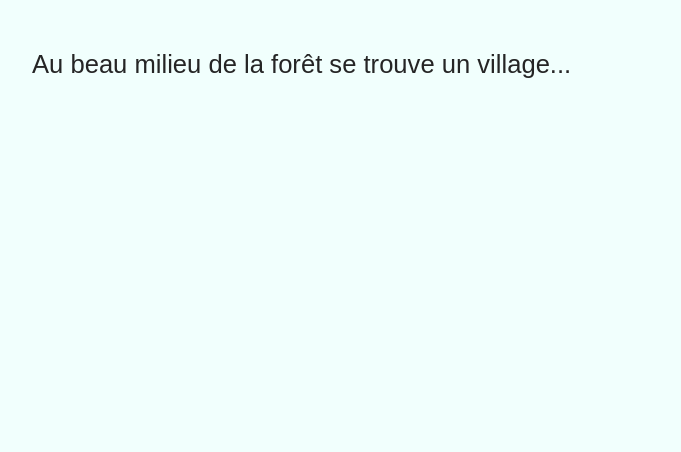
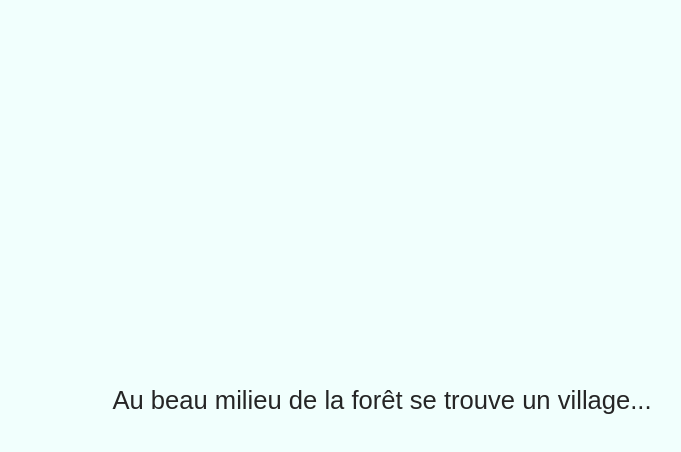
Before and after one commit to Ushien/ToyBlock, a React (Create React App) app in the folder code/toyblock/: page / in a window 1280 px wide. Shown: the top 452 px of the page, without its empty margins (258-939 px from the left). Built offline with nearby package versions, Linux system fonts and the light colour scheme.

Commit message:
Introduction visual update
- New buttons visuals, with smooth animations
- Cool centered text

```diff
--- a/code/toyblock/src/App.css
+++ b/code/toyblock/src/App.css
@@ -27,10 +27,6 @@ body {
          }
     }
 
-.intro {
-
-}
-
 .problem {
         margin: 30px auto;
         font-weight: 700;
@@ -42,3 +38,49 @@ body {
         color: #ffffff;
         padding: 30px;
 }
+
+.centeredscreen {
+	display: flex;
+	justify-content: center;
+	align-items: center;
+	min-height: 100vh;
+
+}
+
+.centeredtext {
+        text-align: center
+}
+
+.button{
+        margin: 10px;
+        border: 2px solid;
+        color: #252525;
+        padding: 15px 32px;
+        text-align: center;
+        text-decoration: none;
+        display: inline-block;
+        border-radius: 14px;
+}
+
+.button:hover{
+        background: #3fceb8;
+        color: #f1fffd;
+        animation: buttonanimation ease 1s;
+        border: 2px solid #252525;
+        cursor: pointer
+   }
+
+@keyframes buttonanimation {
+        0% {
+                background: #f1fffd;
+                border: 2px solid #252525;
+                color: #252525;
+        }
+        50% {
+                /*color: #f1fffd;*/
+        }
+        100% {
+                background: #3fceb8;
+                border: 2px solid #252525;
+                }
+        }
--- a/code/toyblock/src/App.js
+++ b/code/toyblock/src/App.js
@@ -155,9 +155,11 @@ class BlocIntro1 extends Component {
   }
 
   render(){
-    return <div class="paragraph intro">
+    return <div class="centeredscreen">
+    <div class="paragraph centeredtext">
     <div>
       {introtext1()}
+    </div>
     </div>
     </div>;
   }
@@ -182,9 +184,11 @@ class BlocIntro2 extends Component {
     this.props.onDistanceChange();
   }
   render(){
-    return<div class="paragraph intro">
+    return <div class="centeredscreen">
+    <div class="paragraph centeredtext">
     <div>
       {introtext2()}
+    </div>
     </div>
     </div>;
   }
@@ -203,9 +207,11 @@ class BlocIntro3 extends Component {
   }
 
   render(){
-    return <div class="paragraph intro">
+    return <div class="centeredscreen">
+      <div class="paragraph centeredtext">
       <div>{introtext3()}</div>
       <div class="button" onClick={() => this.handleClick()}>Allons-y</div>
+      </div>
       </div>
   }
 }
@@ -226,13 +232,15 @@ class BlocIntro4 extends Component {
   }
 
   render(){
-    return <div class="paragraph intro">
+    return <div class="centeredscreen">
+    <div class="paragraph centeredtext">
       <div>{introtext4()}</div>
 
       <form onSubmit={this.handleSubmit}>
         <input type="text" value={this.props.moneyname} onChange={this.handleChange}/>
-        <input type="submit" value="Choisir" />
+        <input type="submit" value="Choisir" class="button" />
       </form>
+    </div>
     </div>
   }
 }
@@ -339,7 +347,7 @@ class Bloc6 extends Component { //Proof of work
         <div class = "paragraph">
         Tu peux essayer de hasher tes propres mots ! Tu peux par exemple essayer de hasher ton prénom.
         <HashingBlock baseword = {baseword}/>
-        Voilà un petit défi: Essaie de trouver un mot dont le hash commence par le chiffre 5.
+        Voici un petit défi : Essaie de trouver un mot dont le hash commence par le chiffre 5.
         </div>
       </div>
       <div class="paragraph">
--- a/code/toyblock/src/Blocs.js
+++ b/code/toyblock/src/Blocs.js
@@ -27,7 +27,7 @@ function introtext3(){
 
 function introtext4(){
         return(<div>
-                Commencons par choisir un nom pour cette monnaie révolutionnaire. Sois créatif ! :
+                Commençons par choisir un nom pour cette monnaie révolutionnaire. Sois créatif ! :
         </div>
         )
 }
@@ -54,7 +54,7 @@ function text1(){
 function text2(moneyname){
         return(<div>
                 <div>
-                Utilisons le même système de carnets, mais donnons un carnet à chaque habitant qui veut pouvoir échanger sa monnaie. Une fois que 2 animaux se sont mis d’accord sur une transaction, ils l’écrivent dans leur fichier propre, et envoient une lettre à tous les habitants du village : « Attention, inscrivez que Pingouin a donné 2 {moneyname}s à Paresseux ». Dès que quelqu'un reçoit une transaction par lettre, elle l'inscrit dans son propre carnet.
+                Utilisons le même système de carnets, mais donnons un carnet à chaque habitant qui veut pouvoir échanger sa monnaie. Une fois que 2 animaux se sont mis d’accord sur une transaction, ils l’écrivent dans leur fichier propre, et envoient une lettre à tous les habitants du village : « Attention, inscrivez que Pingouin a donné 2 {moneyname}s à Paresseux ». Dès que quelqu'un reçoit une transaction par lettre, il l'inscrit dans son propre carnet.
                 </div>
                 <div class ="problem">
                 Problème:
```
